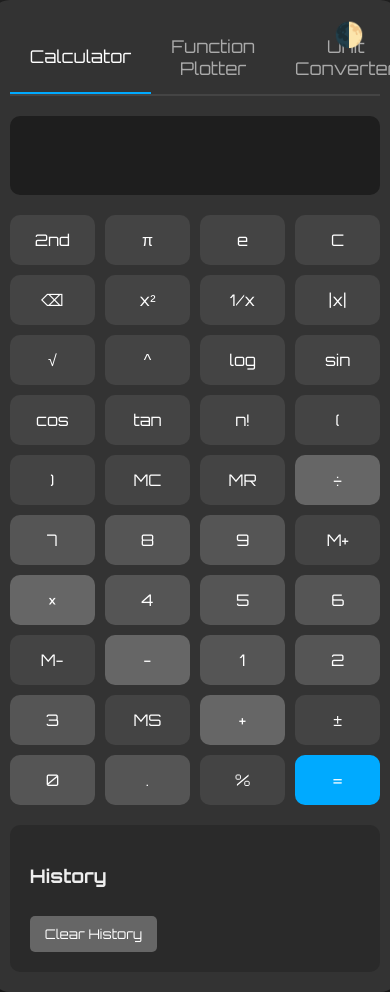
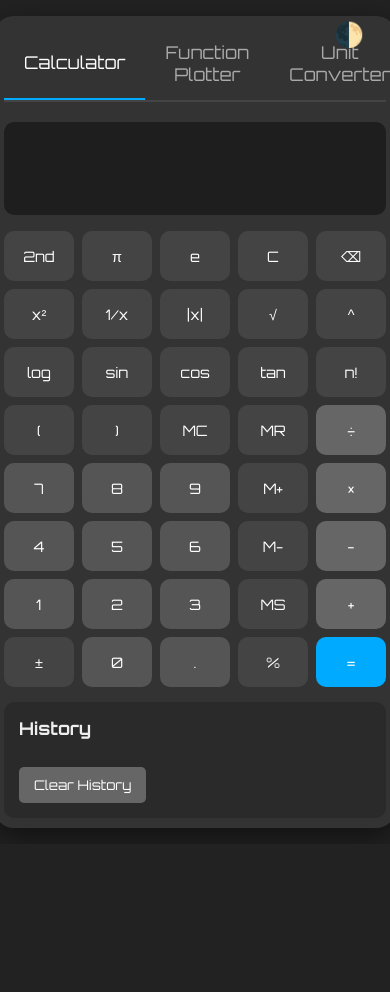
Before and after one commit to danielecampione/calculator, a plain HTML site: page index.html in a window 390 px wide. Shown: the top 992 px of the page. After the commit the page ends 844 px from the top, so only its background shows below. Drawn offline with nearby package versions, Linux system fonts and the light colour scheme.

Commit message:
Numeric keypad layout fix (mobile)
- UI: fixed numeric keypad button arrangement for mobile web view.

```diff
--- a/styles.css
+++ b/styles.css
@@ -301,20 +301,43 @@ body.light-theme .converter-controls input {
 
 /* Responsive */
 @media (max-width: 768px) {
+    .suite-container {
+        width: 98%;
+        padding: 10px;
+    }
+
     #calculator {
         grid-template-columns: 1fr;
+        gap: 15px;
     }
 
     .calculator-grid {
-        grid-template-columns: repeat(4, 1fr);
+        grid-template-columns: repeat(5, 1fr);
+        gap: 8px;
     }
 
     .btn {
-        padding: 15px;
-        font-size: 1em;
+        padding: 12px 8px;
+        font-size: 0.9em;
+        min-height: 50px;
     }
 
     #display {
-        font-size: 2em;
+        font-size: 1.8em;
+        padding: 15px;
+    }
+
+    .display {
+        padding: 15px;
+        margin-bottom: 8px;
+    }
+
+    .history-panel {
+        padding: 15px;
+    }
+
+    .history-panel h3 {
+        margin-top: 0;
+        font-size: 1.1em;
     }
 }
```
Also changed, not shown: 1 other file.
